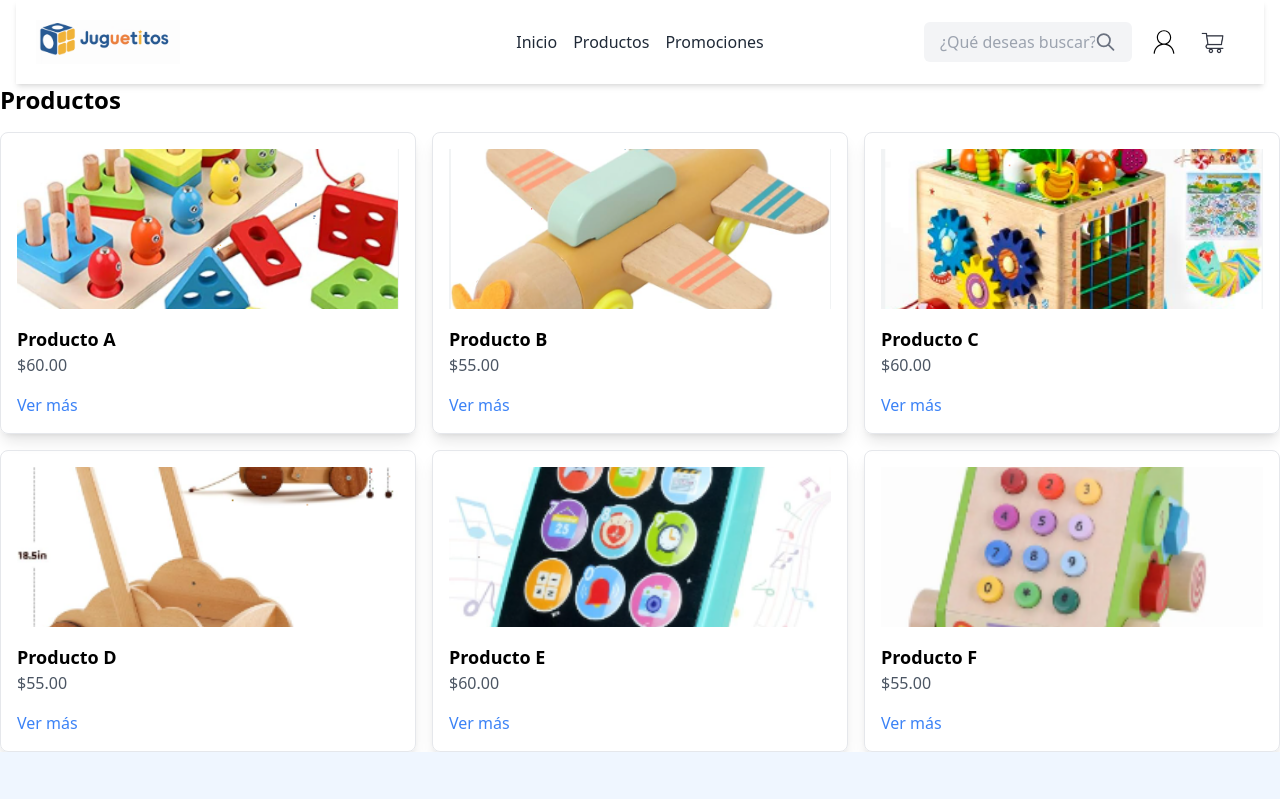
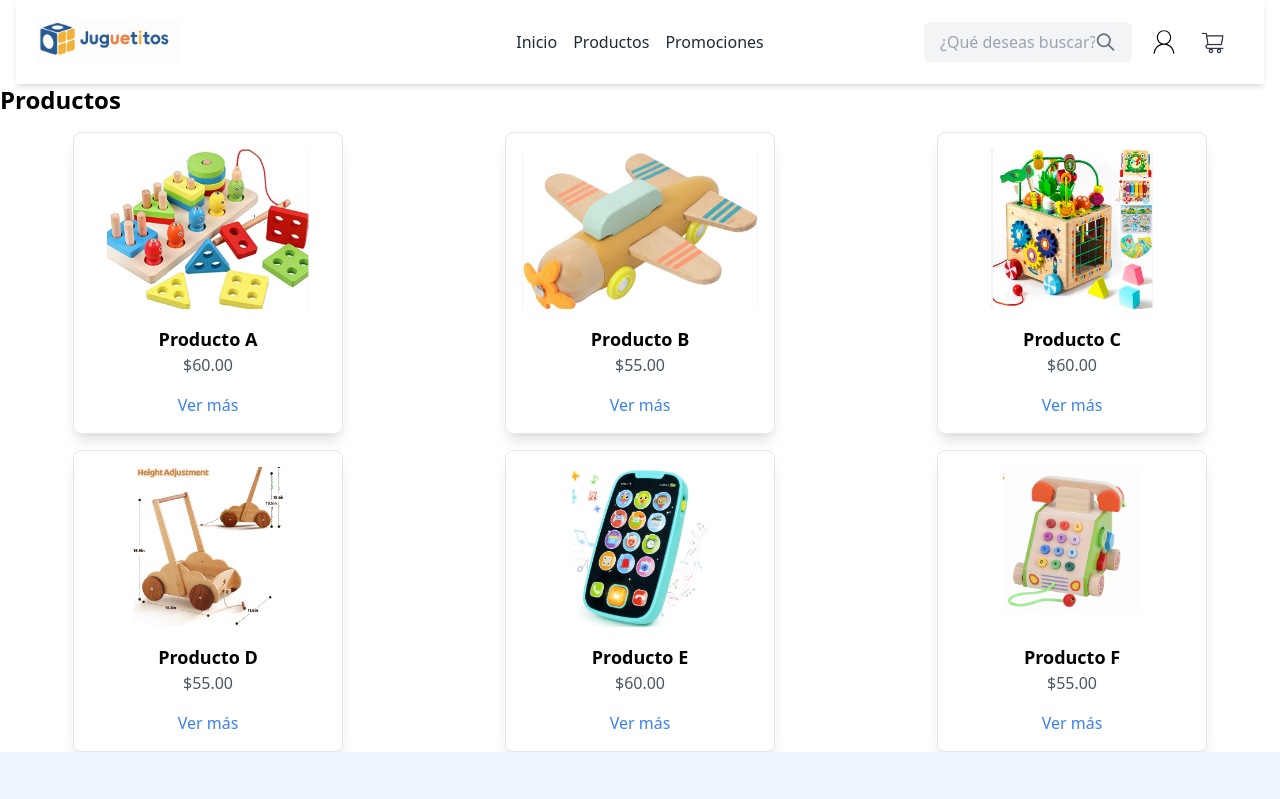
Before and after one commit to francocasa/E-commerce-toy-store, a React (Vite) app: page /products in a window 1280 px wide. Shown: the top 799 px of the page. Built offline with nearby package versions, Linux system fonts and the light colour scheme.

Commit message:
feat(paginas): inicial otras páginas

```diff
--- a/src/components/ProductCard.jsx
+++ b/src/components/ProductCard.jsx
@@ -3,15 +3,26 @@ import { Link } from 'react-router-dom';
 
 function ProductCard({ product }) {
   return (
-    <div className="border p-4 rounded-lg shadow-lg">
-      <img
-        src={product.image}
-        alt={product.title}
-        className="w-full h-40 object-cover mb-4"
-      />
-      <h3 className="text-lg font-bold">{product.title}</h3>
-      <p className="text-gray-600 mb-4">${product.price.toFixed(2)}</p>
-      <Link to={`/detailsproduct/${product.id}`} className="text-blue-500">
+    <div className="border p-4 rounded-lg shadow-lg w-[270px] mx-auto">
+      {' '}
+      {/* Ancho fijo de 270 px */}
+      <div className="flex justify-center mb-4">
+        {' '}
+        {/* Contenedor flex para centrar la imagen */}
+        <img
+          src={product.image}
+          alt={product.title}
+          className="w-auto h-40 object-cover" // Mantiene el ajuste de la imagen
+        />
+      </div>
+      <h3 className="text-lg font-bold text-center">{product.title}</h3>
+      <p className="text-gray-600 mb-4 text-center">
+        ${product.price.toFixed(2)}
+      </p>
+      <Link
+        to={`/detailsproduct/${product.id}`}
+        className="text-blue-500 text-center block"
+      >
         Ver más
       </Link>
     </div>
```
Also changed, not shown: 1 other file (tests, documents, lock files or other folders).
